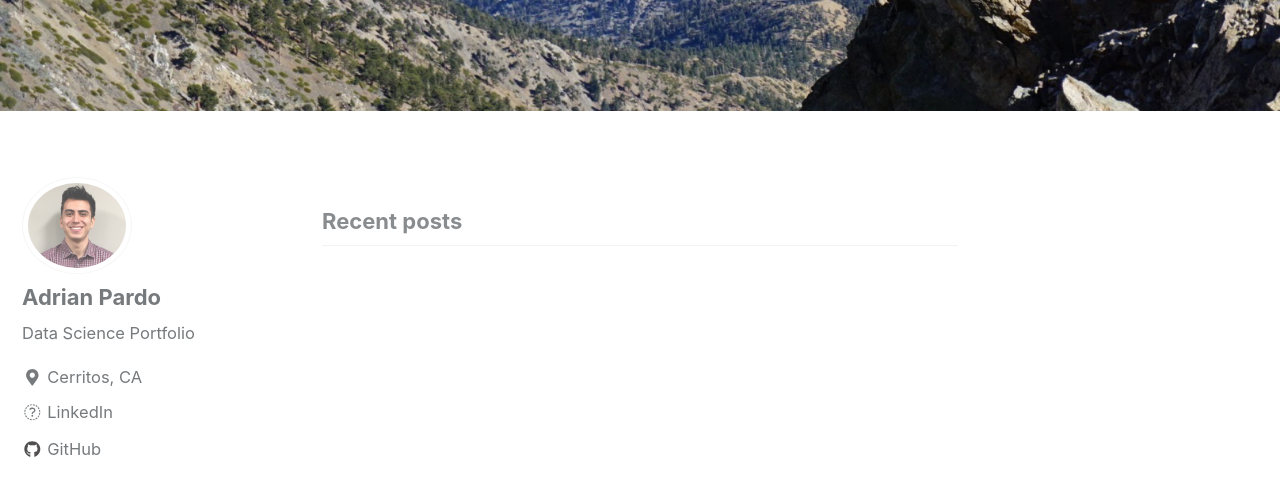
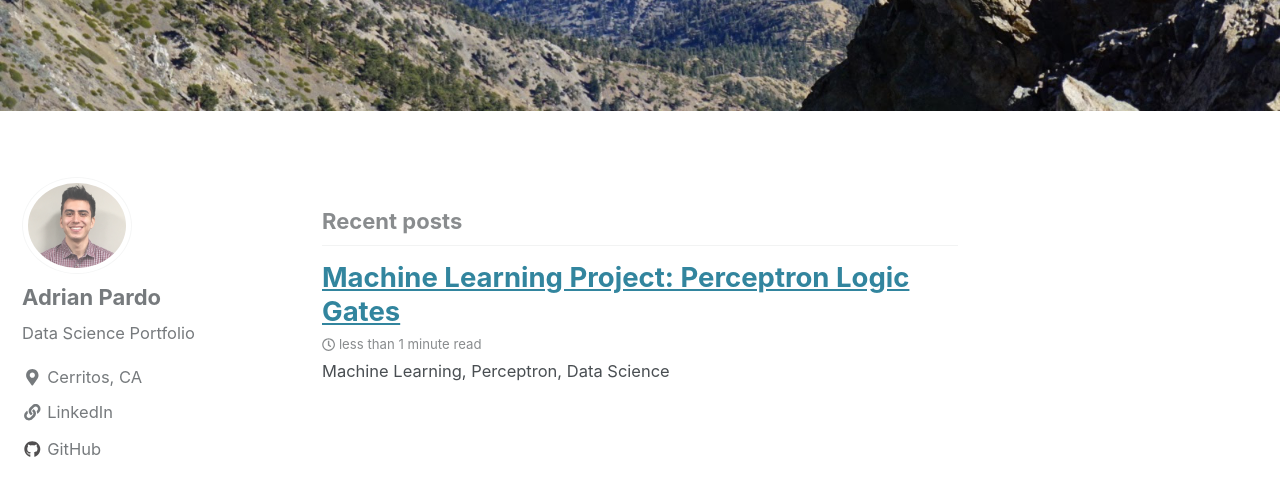
Before and after one commit to adrian-pardo/adrian-pardo.github.io, a Jekyll site: the page built from index.html, in a window 1280 px wide and 900 px high, scrolled down 599 px. Shown: the top 496 px of the window. Built offline with Jekyll 4.4.1, drawn with Linux system fonts in a browser that asks for light colours; cached includes are drawn as plain includes; nearby versions of some CDN libraries; the list of posts is cut into pages by our own code; some of the changed lines change nothing that is shown.

Commit message:
portfolio update 6

````diff
--- a/_config.yml
+++ b/_config.yml
@@ -118,7 +118,7 @@
       # used to be label: "Website"
     - label: "LinkedIn"
       # icon: "fas fa-fw fa-link"
-      icon: "fab fa-fw fa-linkedin-square"
+      icon: "fas fa-fw fa-link"
       url: "https://www.linkedin.com/in/adrian-pardo/"
     - label: "Twitter"
       icon: "fab fa-fw fa-twitter-square"
--- a/_includes/scripts.html
+++ b/_includes/scripts.html
@@ -26,3 +26,9 @@
 
 {% include analytics.html %}
 {% include /comments-providers/scripts.html %}
+
+{% if page.mathjax %}
+<script type="text/javascript" async
+  src="https://cdn.mathjax.org/mathjax/latest/MathJax.js?config=TeX-MML-AM_CHTML">
+</script>
+{% endif %}
--- /dev/null
+++ b/_posts/2019-02-09-perceptron.md
@@ -0,0 +1,54 @@
+---
+title: "Machine Learning Project: Perceptron Logic Gates"
+date: 2019-02-09
+tags: [machine learning, data science, neural network, data visualization, neuroscience]
+header:
+  image: "images/perceptron/neuron.png"
+excerpt: "Machine Learning, Perceptron, Data Science"
+mathjax: "true"
+
+---
+
+# H1 heading
+
+## H2 heading
+
+### H3 heading
+
+sample text
+
+*sample italics*
+
+**sample bold**
+
+link test [link](https://github.com/adrian-pardo)
+
+sample list:
+* one
++ two
+- three
+
+numbered list:
+1. first
+2. second
+3. third
+
+Python code block:
+```python
+    import codecademylib3_seaborn
+    from sklearn.linear_model import Perceptron
+    import matplotlib.pyplot as plt
+    import numpy as np
+    from itertools import product
+```
+
+incline code test `x+y`
+
+html image test  <img src="{{ site.url }}{{ site.baseurl }}/images/perceptron/logicgategraph.png" alt="logic gate comparison">
+
+kramdown image test ![alt]({{ site.url }}{{ site.baseurl }}/images/perceptron/logicgate.png)
+
+Some math:
+$$y=mx+b$$
+
+Some inline math: $$y=mx+b$$
````
Also changed, not shown: images/perceptron/logicgate.png (added), images/perceptron/logicgategraph.png (added), images/perceptron/neuron.png (added), 1 other file.
